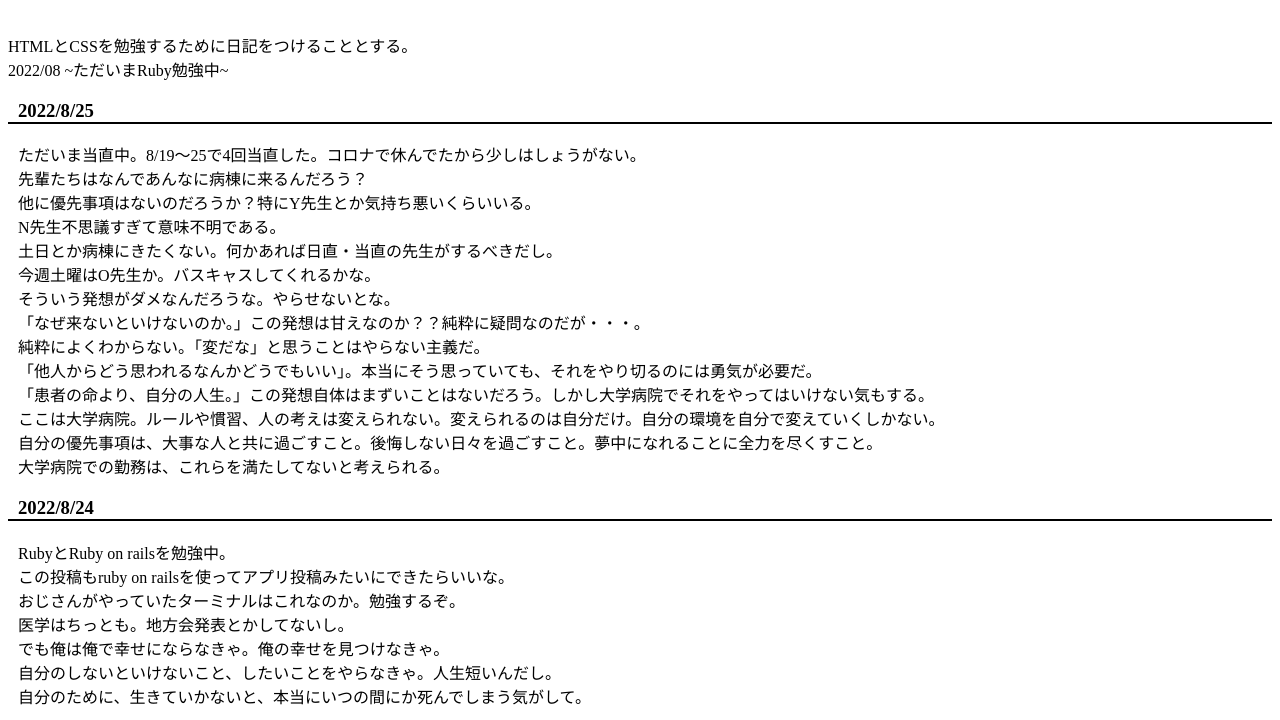
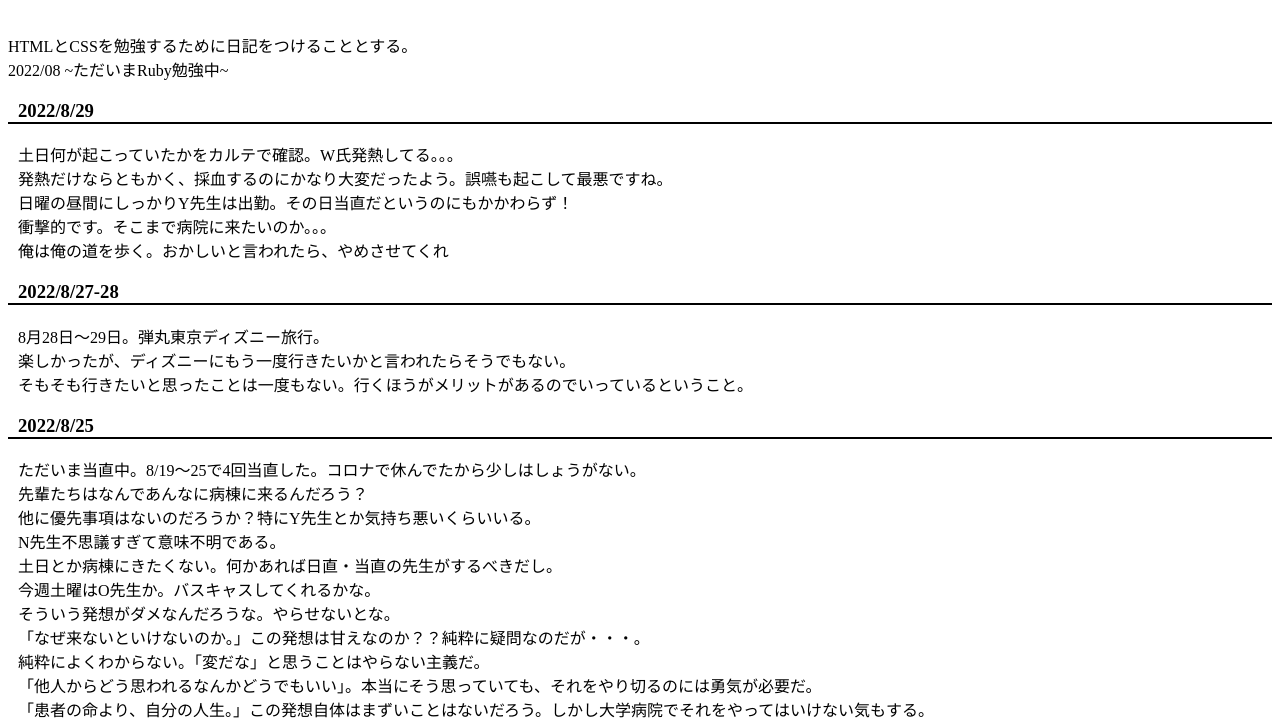
Before and after one commit to masachiii/list, a plain HTML site: page diary.html in a window 1280 px wide. Shown: the part 95-815 px from the top of the page. Drawn offline with Linux system fonts and the light colour scheme.

Commit message:
Add files via upload

```diff
--- a/diary.html
+++ b/diary.html
@@ -19,6 +19,21 @@
         2022/08 ~ただいまRuby勉強中~<br>
     </div>
     <div>
+        <h3 class="day">2022/8/29</h3>
+        <p>
+            土日何が起こっていたかをカルテで確認。W氏発熱してる。。。<br>
+            発熱だけならともかく、採血するのにかなり大変だったよう。誤嚥も起こして最悪ですね。<br>
+            日曜の昼間にしっかりY先生は出勤。その日当直だというのにもかかわらず！<br>
+            衝撃的です。そこまで病院に来たいのか。。。<br>
+            俺は俺の道を歩く。おかしいと言われたら、やめさせてくれ<br>
+
+        <h3 class="day">2022/8/27-28</h3>
+        <p>
+            8月28日〜29日。弾丸東京ディズニー旅行。<br>
+            楽しかったが、ディズニーにもう一度行きたいかと言われたらそうでもない。<br>
+            そもそも行きたいと思ったことは一度もない。行くほうがメリットがあるのでいっているということ。<br>
+
+        </p>
         <h3 class="day">2022/8/25</h3>
         <p>
             ただいま当直中。8/19〜25で4回当直した。コロナで休んでたから少しはしょうがない。<br>
```
